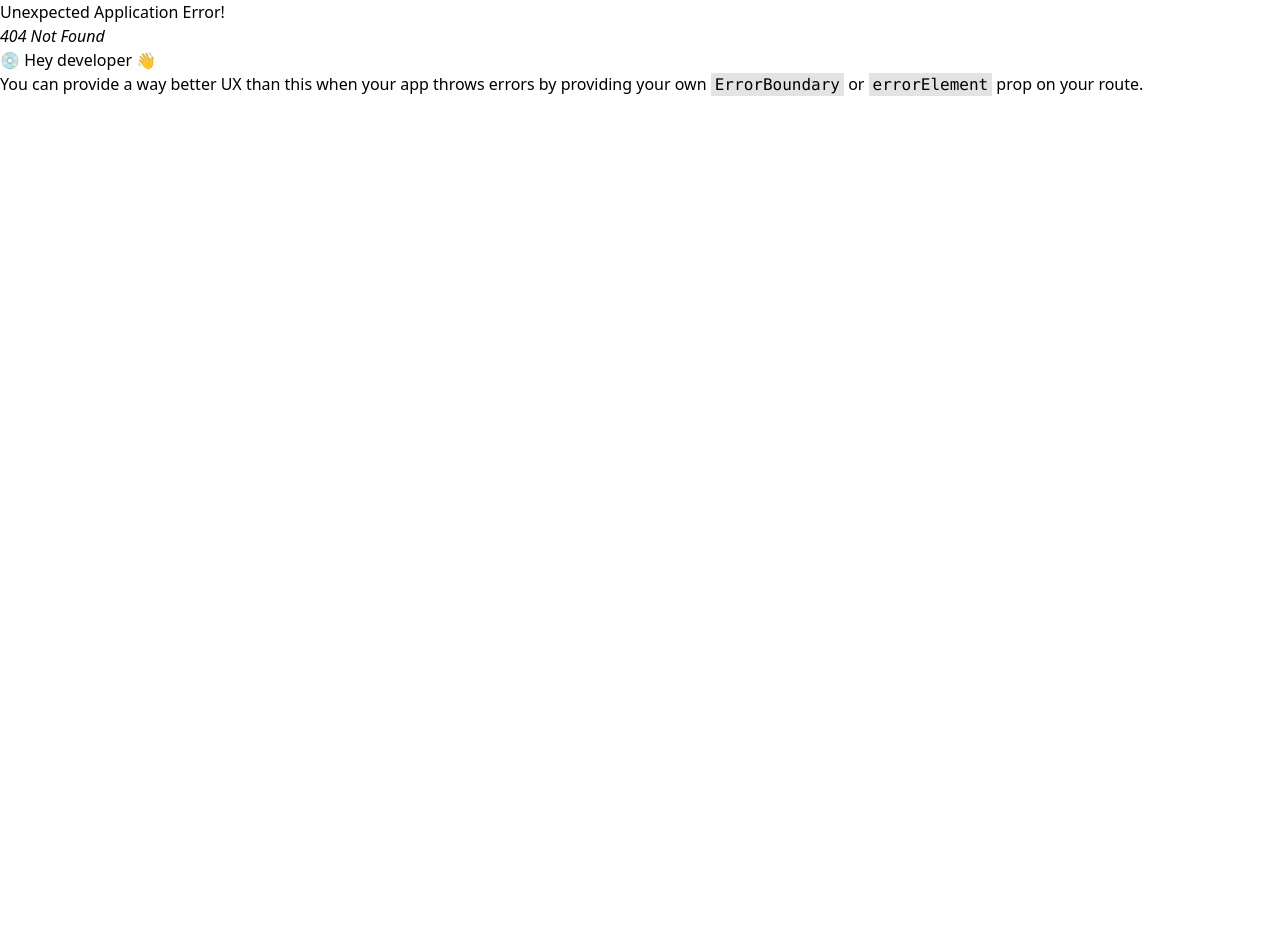
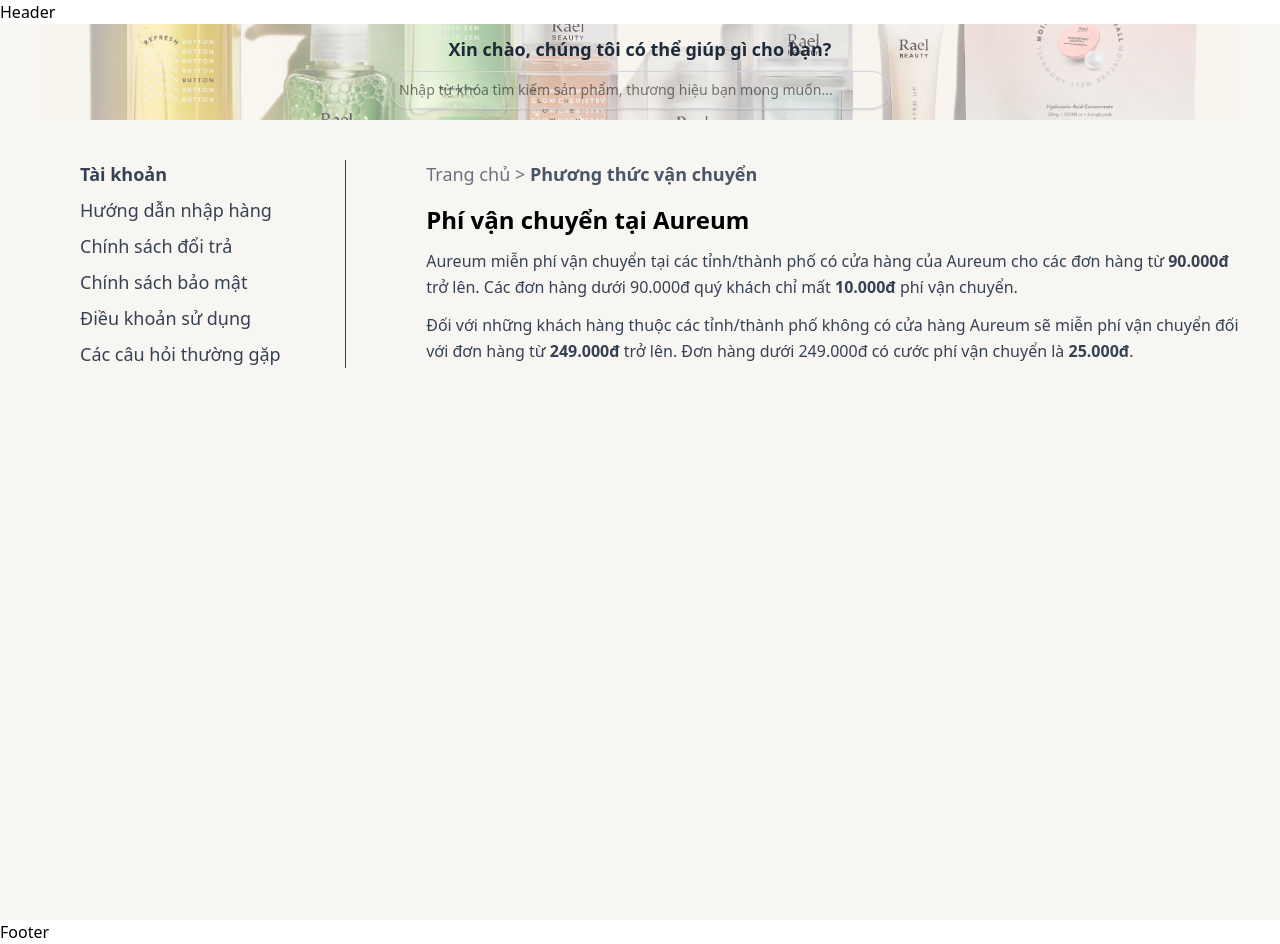
Before and after one commit to Minhtamkim/AUREUM, a React (Vite) app: page /policies in a window 1280 px wide. Before the commit this address had no page. Before the commit the page ends 800 px from the top, so only its background shows below. Built offline with nearby package versions, Linux system fonts and the light colour scheme.

Commit message:
fix/tam: add policiespage

```diff
--- a/src/App.jsx
+++ b/src/App.jsx
@@ -6,6 +6,7 @@
 import ManageAccount from "./pages/admin/manage-account";
 import LoginPage from "./pages/Login";
 import Layout from "./components/layout";
+import PoliciesPage from "./pages/policies";
 
 function App() {
   const router = createBrowserRouter([
@@ -24,6 +25,10 @@
         {
           path: "register",
           element: <RegisterPage />,
+        },
+        {
+          path: "policies",
+          element: <PoliciesPage />,
         },
       ],
     },
--- /dev/null
+++ b/src/pages/policies/index.jsx
@@ -0,0 +1,69 @@
+function PoliciesPage() {
+  return (
+    <div>
+      {/* Banner tìm kiếm */}
+      <div className="relative h-24 flex items-center justify-center bg-[#f8f6f3] p-10 z-0">
+        {/* Hình nền với lớp phủ */}
+        <div className="absolute inset-0 rounded-lg overflow-hidden">
+          <div
+            className=" mx-10   rounded-lg absolute inset-0 bg-cover bg-center bg-no-repeat opacity-70"
+            style={{ backgroundImage: "url('./images/Banner.jpg')" }}
+          ></div>
+        </div>
+
+        {/* Nội dung hiển thị phía trên */}
+        <div className="relative text-center px-4 z-10">
+          <h2 className="text-lg font-semibold text-gray-800">Xin chào, chúng tôi có thể giúp gì cho bạn?</h2>
+          <div className="mt-2">
+            <input
+              type="text"
+              placeholder="Nhập từ khóa tìm kiếm sản phẩm, thương hiệu bạn mong muốn..."
+              className="w-[500px] p-2 rounded-full border border-gray-300 shadow-sm focus:ring focus:ring-blue-300 text-sm"
+            />
+          </div>
+        </div>
+      </div>
+
+      {/* Nội dung chính */}
+      <div className="bg-[#f8f6f3] min-h-screen py-10 px-10">
+        <div className="  w-full flex ">
+          {/* Sidebar */}
+          <div className="w-1/3 border-r pr-4 text-gray-700 px-10">
+            <ul className="space-y-2 text-lg">
+              <li className="font-semibold">Tài khoản</li>
+              <li>Hướng dẫn nhập hàng</li>
+              <li>Chính sách đổi trả</li>
+              <li>Chính sách bảo mật</li>
+              <li>Điều khoản sử dụng</li>
+              <li>Các câu hỏi thường gặp</li>
+            </ul>
+          </div>
+
+          {/* Content */}
+          <div className="w-full pl-20  gap-x-4 ">
+            <nav className="text-lg text-gray-600 mb-4">
+              <span className="text-gray-500">Trang chủ &gt; </span>
+              <span className="font-semibold">Phương thức vận chuyển</span>
+            </nav>
+
+            <h2 className="text-2xl font-bold mb-3">Phí vận chuyển tại Aureum</h2>
+
+            <p className="text-gray-700 leading-relaxed mb-3">
+              Aureum miễn phí vận chuyển tại các tỉnh/thành phố có cửa hàng của Aureum cho các đơn hàng từ
+              <strong> 90.000đ</strong> trở lên. Các đơn hàng dưới 90.000đ quý khách chỉ mất
+              <strong> 10.000đ</strong> phí vận chuyển.
+            </p>
+
+            <p className="text-gray-700 leading-relaxed">
+              Đối với những khách hàng thuộc các tỉnh/thành phố không có cửa hàng Aureum sẽ miễn phí vận chuyển đối với
+              đơn hàng từ <strong>249.000đ</strong> trở lên. Đơn hàng dưới 249.000đ có cước phí vận chuyển là{" "}
+              <strong>25.000đ</strong>.
+            </p>
+          </div>
+        </div>
+      </div>
+    </div>
+  );
+}
+
+export default PoliciesPage;
```
Also changed, not shown: public/images/Banner.jpg (added).
